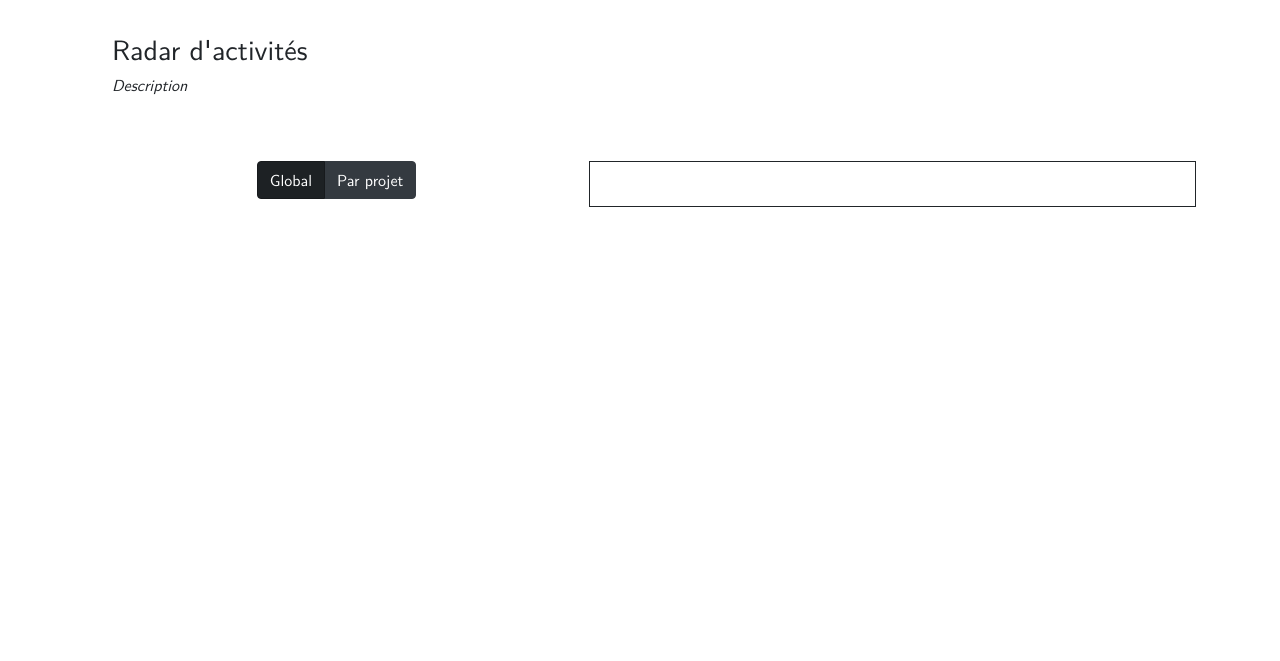
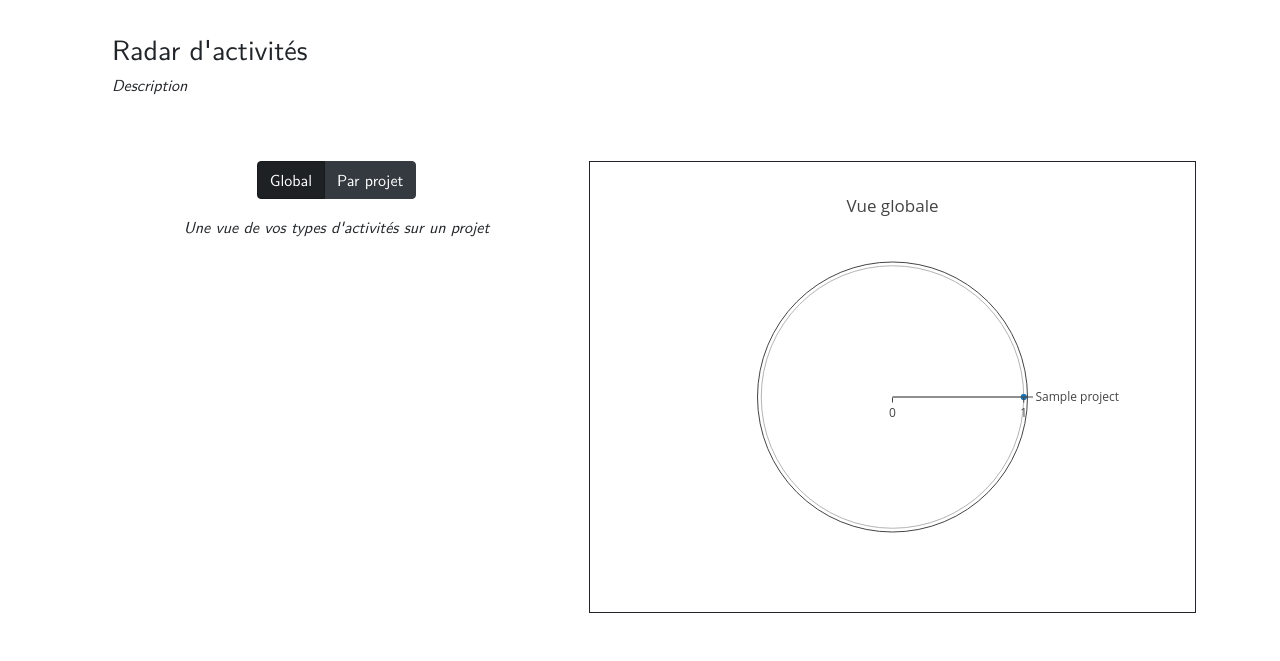
Before and after one commit to houshuanglucie/Web_Group_project, a Django app: page /radaractivity in a window 1280 px wide. Shown: the part 191-852 px from the top of the page. Before the commit the page ends 398 px from the top, so only its background shows below. Run offline with Django 3.2, Linux system fonts and the light colour scheme; a user stored in the database is signed in; tables that the repository leaves empty hold one stand-in row (values such as "Sample post"); parts of the project's set-up code (start-up, migrations or seed data) failed here and were passed over; some libraries are stand-ins or nearby versions.

Commit message:
Finish Activity radar for both global and project view

```diff
--- a/static/javascript/radar_activity.js
+++ b/static/javascript/radar_activity.js
@@ -6,26 +6,26 @@ function initiate_radar(id_selected, info_project){
 }
 
 
-function send_ajax(url_endpoint, range){
+function send_ajax(url_endpoint, range, project_id){
    var title = "";
    $.ajax({
       url : url_endpoint,
       type : "POST",
       data : {
          'csrfmiddlewaretoken' : $("[name = csrfmiddlewaretoken]").val(),
-         'range' : range
+         'range' : range,
+         'project_id' : project_id
       },
 
       success : function(json) { // Si on recoit une erreur 200
-         console.log("SUCCESS");
-         console.log(json);
-         if(range == "global"){title = "Vue globale";}
-         // plot_radar(json, title);
+         // console.log("SUCCESS");
+         // console.log(json);
+         plot_radar(json.traces, json.title);
       },
 
       error : function(json, err) { // Si on recoit une erreur 400
-         console.log("FAILED");
-         console.log(err);
+         // console.log("FAILED");
+         // console.log(err);
       }
    });
 }
--- a/taskmanager/templates/taskmanager/graphs/radaractivity.html
+++ b/taskmanager/templates/taskmanager/graphs/radaractivity.html
@@ -15,7 +15,31 @@
       var range = "global"
       $('#select_range input').on('change', function(){
          range = $('input[name=range]:checked', '#select_range').val();
-         send_ajax('{% url 'radaractivity' %}', range);
+         if(range == "global"){
+            $('#select_project').hide(); // On cache le form pour choisir les projets
+            $('#description_project').show();
+            $('#description_global').hide();
+            send_ajax('{% url 'radaractivity' %}', range, 0);
+         }
+         else{
+            $('#div_plot').css("opacity", "0"); // On cache le radar
+            $("#select_project_btn").prop("selectedIndex", 0); // (parce qu'on est sur le choix NULL)
+            $('#select_project').show(); // On affiche le form pour choisir le projet
+            $('#description_project').hide();
+            $('#description_global').show();
+
+         }
+      });
+
+      $('#select_project').on('change', function(){
+         project_selected = $('#select_project').find(":selected").val();
+         if(project_selected != "NULL"){
+            send_ajax('{% url 'radaractivity' %}', range, project_selected);
+            $('#div_plot').css("opacity", "1");
+         }
+         else{
+            $('#div_plot').css("opacity", "0");
+         }
       });
    })
 
@@ -52,7 +76,7 @@ a:hover {
 
    <div class="col-5">
       <div class="text-center mb-2">
-         <form id="select_range">
+         <form id="select_range" class="mb-5">
             {% csrf_token %}
             <div class="btn-group btn-group-toggle" data-toggle="buttons">
                <label class="btn btn-dark active btn-rounded">
@@ -62,8 +86,22 @@ a:hover {
                   <input type="radio" name="range" id="project" value="project" autocomplete="off"> Par projet
                </label>
             </div>
+            <div class="mt-3">
+               <em id="description_project" style="display:none">Une vue du nombre total de vos activités sur chaque projet</em>
+               <em id="description_global">Une vue de vos types d'activités sur un projet</em>
+            </div>
+         </form>
+
+         <form id="select_project" style="display: none">
+            <select class="form-control" id="select_project_btn">
+               <option value='NULL'>-- Choisissez un projet --</option>
+               {% for project in involved_projects %}
+                  <option value='{{ project.id }}'>{{ project }}</option>
+               {% endfor %}
+            </select>
          </form>
       </div>
+
    </div>
 
 
--- a/taskmanager/views_graph.py
+++ b/taskmanager/views_graph.py
@@ -115,10 +115,9 @@ def radartask(request):
 @login_required(login_url = 'connect')
 def radaractivity(request):
 
+    involved_projects = Project.objects.filter(members = request.user)
 
     if(request.POST.get('range') and request.POST.get('range') == "global"):
-        involved_projects = Project.objects.filter(members = request.user)
-
         traces_sent = []
         for project in involved_projects:
             traces_sent.append(dict(
@@ -126,12 +125,20 @@ def radaractivity(request):
                 count = Trace.objects.filter(actor = request.user, object_project = project).count()
             ))
 
-        return JsonResponse(traces_sent, safe = False, status=200)
+        return JsonResponse({'traces' : traces_sent, 'title' : "Vue globale"}, safe = False, status=200)
 
     elif(request.POST.get('range') and request.POST.get('range') == "project"):
-        print("Hello")
+        project_id = int(request.POST.get('project_id'))
+        project = Project.objects.get(id = project_id)
+        traces_sent = []
 
-        return JsonResponse({'status' : "ok"}, status=200)
+        for verb in Verb.objects.all():
+            traces_sent.append(dict(
+                axis = verb.verb,
+                count = Trace.objects.filter(actor = request.user, object_project = project, verb = verb).count()
+            ))
+
+        return JsonResponse({'traces' : traces_sent, 'title' : project.name}, safe = False, status=200)
 
     return render(request, 'taskmanager/graphs/radaractivity.html', locals())
 
```
